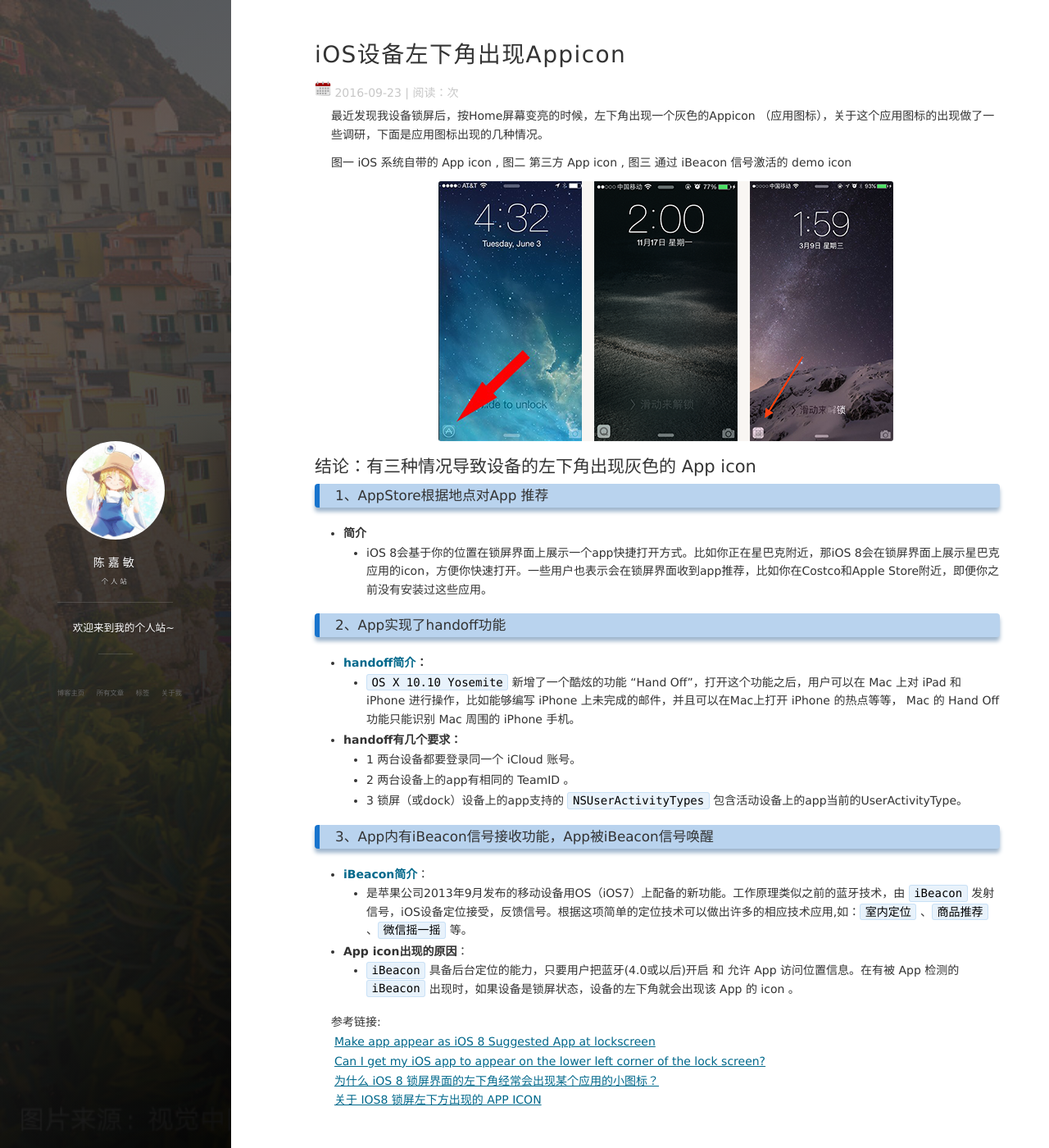
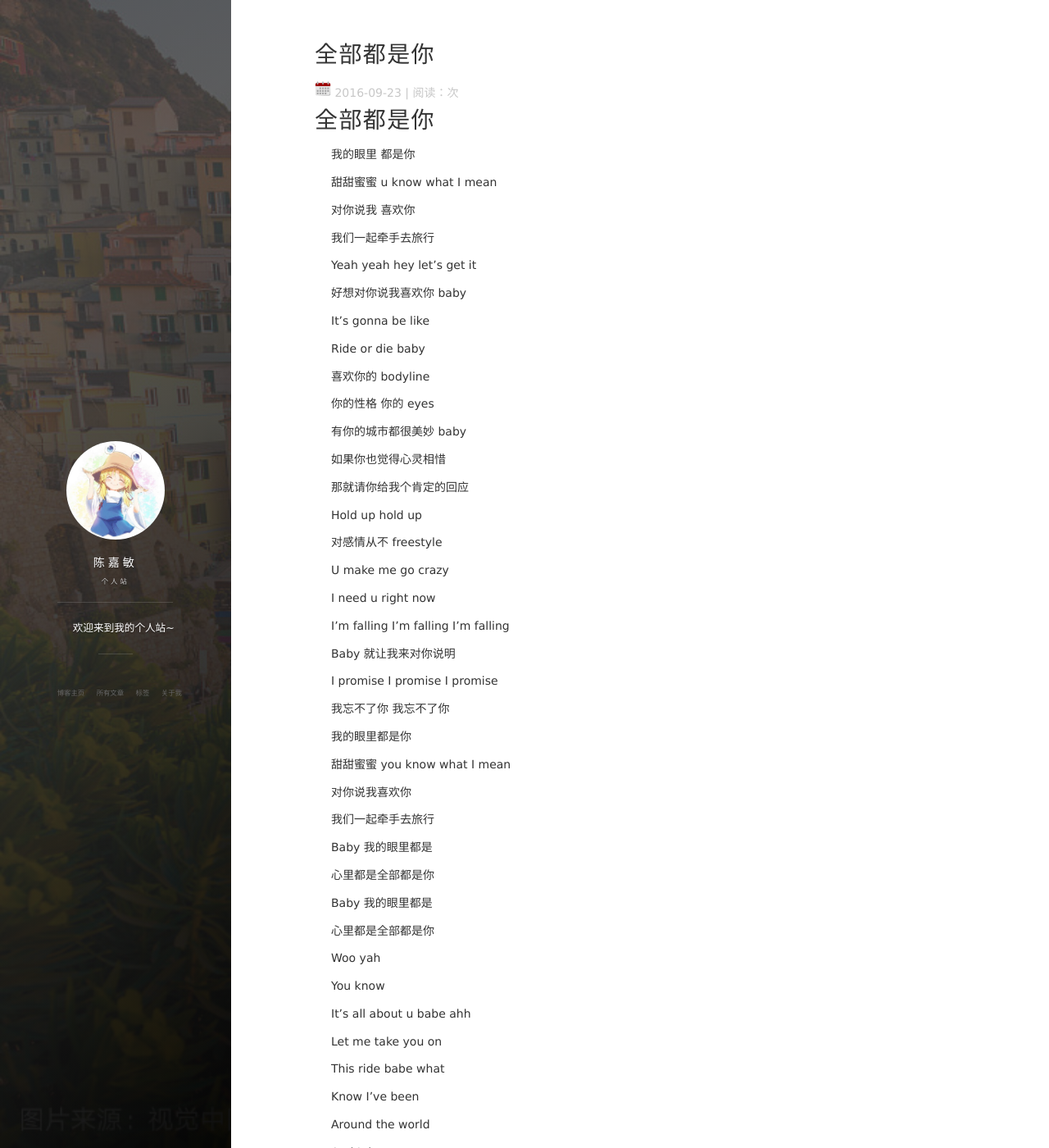
Before and after one commit to shujsegubfgf/shujsegubfgf.github.io, a Jekyll site: the page built from _posts/2016-09-23-iOSLowerLeftAppicon.md, in a window 1280 px wide and 1400 px high. Shown: the whole window at 82% size. Built offline with Jekyll 4.4.1, drawn with Linux system fonts in a browser that asks for light colours; nearby versions of some CDN libraries; comment, search, counter and statistics services are not loaded; some of the changed text lies outside the part shown.

Commit message:
Update 2016-09-23-iOSLowerLeftAppicon.md

```diff
--- a/_posts/2016-09-23-iOSLowerLeftAppicon.md
+++ b/_posts/2016-09-23-iOSLowerLeftAppicon.md
@@ -1,44 +1,143 @@
 ---
 layout: post
-title: "iOS设备左下角出现Appicon"
+title: "全部都是你"
 date: 2016-09-23
 tags: iOS
 ---
 
-最近发现我设备锁屏后，按Home屏幕变亮的时候，左下角出现一个灰色的Appicon （应用图标），关于这个应用图标的出现做了一些调研，下面是应用图标出现的几种情况。
+# 全部都是你
+我的眼里 都是你
 
-图一 iOS 系统自带的 App icon , 图二 第三方 App icon , 图三 通过 iBeacon 信号激活的 demo icon
+甜甜蜜蜜 u know what I mean
 
-![](/images/posts/icon/image01.png)
+对你说我 喜欢你
 
-## 结论：有三种情况导致设备的左下角出现灰色的 App icon
+我们一起牵手去旅行
 
-### 1、AppStore根据地点对App 推荐
-* **简介**
-	* iOS 8会基于你的位置在锁屏界面上展示一个app快捷打开方式。比如你正在星巴克附近，那iOS 8会在锁屏界面上展示星巴克应用的icon，方便你快速打开。一些用户也表示会在锁屏界面收到app推荐，比如你在Costco和Apple Store附近，即便你之前没有安装过这些应用。
+Yeah yeah hey let's get it
 
-### 2、App实现了handoff功能
-*  **[handoff简介](https://developer.apple.com/library/ios/documentation/UserExperience/Conceptual/Handoff/HandoffFundamentals/HandoffFundamentals.html)：**
-	* `OS X 10.10 Yosemite` 新增了一个酷炫的功能 “Hand Off”，打开这个功能之后，用户可以在 Mac 上对 iPad 和 iPhone 进行操作，比如能够编写 iPhone 上未完成的邮件，并且可以在Mac上打开 iPhone 的热点等等， Mac 的 Hand Off 功能只能识别 Mac 周围的 iPhone 手机。
-* **handoff有几个要求：**
-	*  1 两台设备都要登录同一个 iCloud 账号。
-	*  2 两台设备上的app有相同的 TeamID 。
-	*  3 锁屏（或dock）设备上的app支持的 `NSUserActivityTypes` 包含活动设备上的app当前的UserActivityType。
+好想对你说我喜欢你 baby
 
-### 3、App内有iBeacon信号接收功能，App被iBeacon信号唤醒
-* **[iBeacon简介](https://developer.apple.com/ibeacon/)**：
-	* 是苹果公司2013年9月发布的移动设备用OS（iOS7）上配备的新功能。工作原理类似之前的蓝牙技术，由 `iBeacon` 发射信号，iOS设备定位接受，反馈信号。根据这项简单的定位技术可以做出许多的相应技术应用,如：`室内定位` 、`商品推荐` 、`微信摇一摇` 等。
-* **App icon出现的原因**：
-	* `iBeacon` 具备后台定位的能力，只要用户把蓝牙(4.0或以后)开启 和 允许 App 访问位置信息。在有被 App 检测的 `iBeacon` 出现时，如果设备是锁屏状态，设备的左下角就会出现该 App 的 icon 。
+It's gonna be like
 
+Ride or die baby
 
+喜欢你的 bodyline
 
-参考链接:
-[Make app appear as iOS 8 Suggested App at lockscreen](http://stackoverflow.com/questions/26082414/make-app-appear-as-ios-8-suggested-app-at-lockscreen/26676020#26676020)
-[Can I get my iOS app to appear on the lower left corner of the lock screen?](http://stackoverflow.com/questions/25897219/can-i-get-my-ios-app-to-appear-on-the-lower-left-corner-of-the-lock-screen/25898890#25898890)
-[为什么 iOS 8 锁屏界面的左下角经常会出现某个应用的小图标？](https://www.zhihu.com/question/26653964)
-[关于 IOS8 锁屏左下方出现的 APP ICON](https://www.v2ex.com/t/142320)
+你的性格 你的 eyes
 
-<br>
+有你的城市都很美妙 baby
 
-转载请注明：[潘柏信的博客](http://baixin) » [点击阅读原文](http://baixin.io/2016/09/iOSLowerLeftAppicon/)
+如果你也觉得心灵相惜
+
+那就请你给我个肯定的回应
+
+Hold up hold up
+
+对感情从不 freestyle
+
+U make me go crazy
+
+I need u right now
+
+I'm falling I'm falling I'm falling
+
+Baby 就让我来对你说明
+
+I promise I promise I promise
+
+我忘不了你 我忘不了你
+
+我的眼里都是你
+
+甜甜蜜蜜 you know what I mean
+
+对你说我喜欢你
+
+我们一起牵手去旅行
+
+Baby 我的眼里都是
+
+心里都是全部都是你
+
+Baby 我的眼里都是
+
+心里都是全部都是你
+
+Woo yah
+
+You know
+
+It's all about u babe ahh
+
+Let me take you on
+
+This ride babe what
+
+Know I've been
+
+Around the world
+
+And I done seen
+
+A lot of girls
+
+But you'll always be
+
+My no.1 babe
+
+And I know I know
+
+I know I know
+
+I want your good love babe
+
+And u know u know
+
+U know u know
+
+You wanna be on top of me
+
+I'm falling I'm falling I'm falling
+
+Baby 就让我来对你说明
+
+I promise I promise I promise
+
+我忘不了你 我忘不了你
+
+我的眼里都是你
+
+甜甜蜜蜜 you know what I mean
+
+对你说我喜欢你
+
+我们一起牵手去旅行
+
+Baby 我的眼里都是
+
+心里都是全部都是你
+
+Baby 我的眼里都是
+
+心里都是全部都是你
+
+我的眼里都是你
+
+甜甜蜜蜜 you know what I mean
+
+对你说我喜欢你
+
+我们一起牵手去旅行
+
+Baby 我的眼里都是
+
+心里都是全部都是你
+
+Baby 我的眼里都是
+
+心里都是全部都是你
+
+I'm falling I'm falling I'm falling
+
+I promise I promise I promise
```
